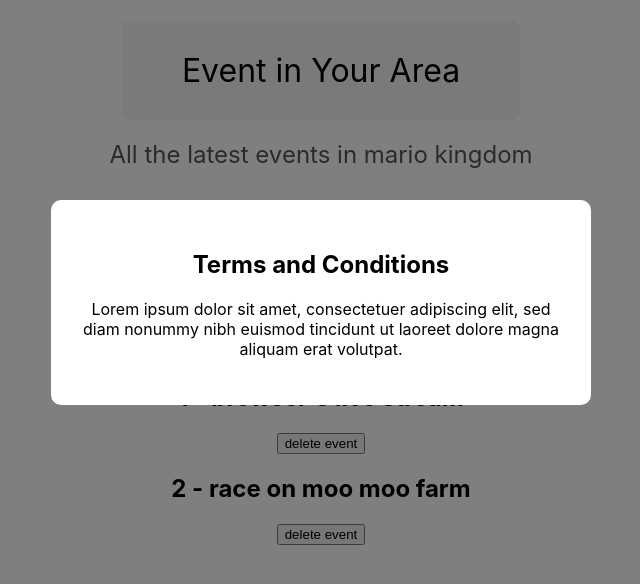
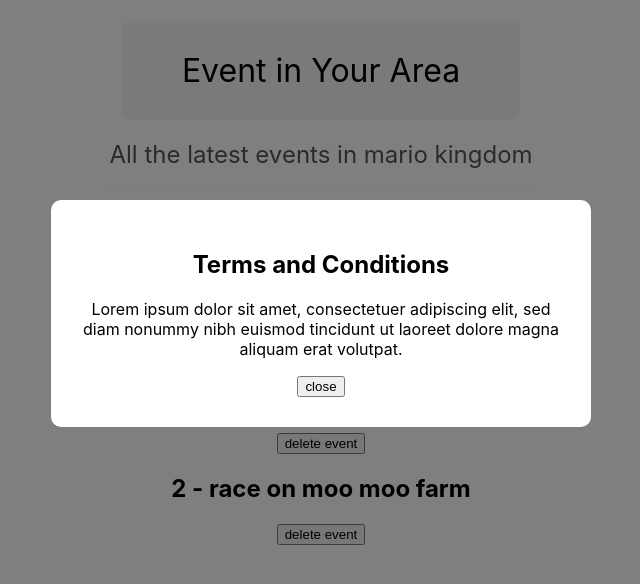
Before and after one commit to NegarSal/React-basics, a React (Create React App) app: page / in a window 1280 px wide. Shown: the top 584 px of the page, without its empty margins (319-959 px from the left). Built offline with nearby package versions, Linux system fonts and the light colour scheme; the HTML template or start-up script is replaced by a standard one.

Commit message:
functions as props

```diff
--- a/src/App.js
+++ b/src/App.js
@@ -4,13 +4,14 @@
 import Modal from './components/Modal';
 
 function App() {
+  const [showModal, setShowModal] = useState(true)
   const [showEvents, setShowEvents] = useState(true)
   const [events, setEvents] = useState([
     { title: "mario's birthday bash", id: 1 },
     { title: "browser's live stream", id: 2 },
     { title: "race on moo moo farm", id: 3 }
   ])
-  console.log(showEvents)
+  console.log(showModal)
   const handleClick = (id) => {
     setEvents((prevEvents) => {
       return prevEvents.filter((event) => {
@@ -19,6 +20,10 @@
     })
     console.log(id)
   }
+  const handleClose = () => {
+    setShowModal(false)
+  }
+
   const subtitle = "All the latest events in mario kingdom"
 
   return (
@@ -45,13 +50,13 @@
         <h2>10% off Coupon Code!!</h2>
         <p>Use the code NINJA10 at the checkout.</p>
       </Modal> */}
-      <Modal>
+      {showModal && <Modal handleClose={handleClose}>
         <h2>Terms and Conditions</h2>
         <p>Lorem ipsum dolor sit amet, consectetuer adipiscing elit,
           sed diam nonummy nibh euismod tincidunt ut laoreet dolore
           magna aliquam erat volutpat.</p>
-      </Modal>
-    </div>
+      </Modal>}
+    </div >
   );
 }
 
--- a/src/components/Modal.js
+++ b/src/components/Modal.js
@@ -1,10 +1,11 @@
 import './Modal.css'
 
-export default function Modal({ children }) {
+export default function Modal({ children, handleClose }) {
     return (
         <div className="modal-backdrop">
             <div className="modal">
                 {children}
+                <button onClick={handleClose}>close</button>
             </div>
         </div>
     )
```
